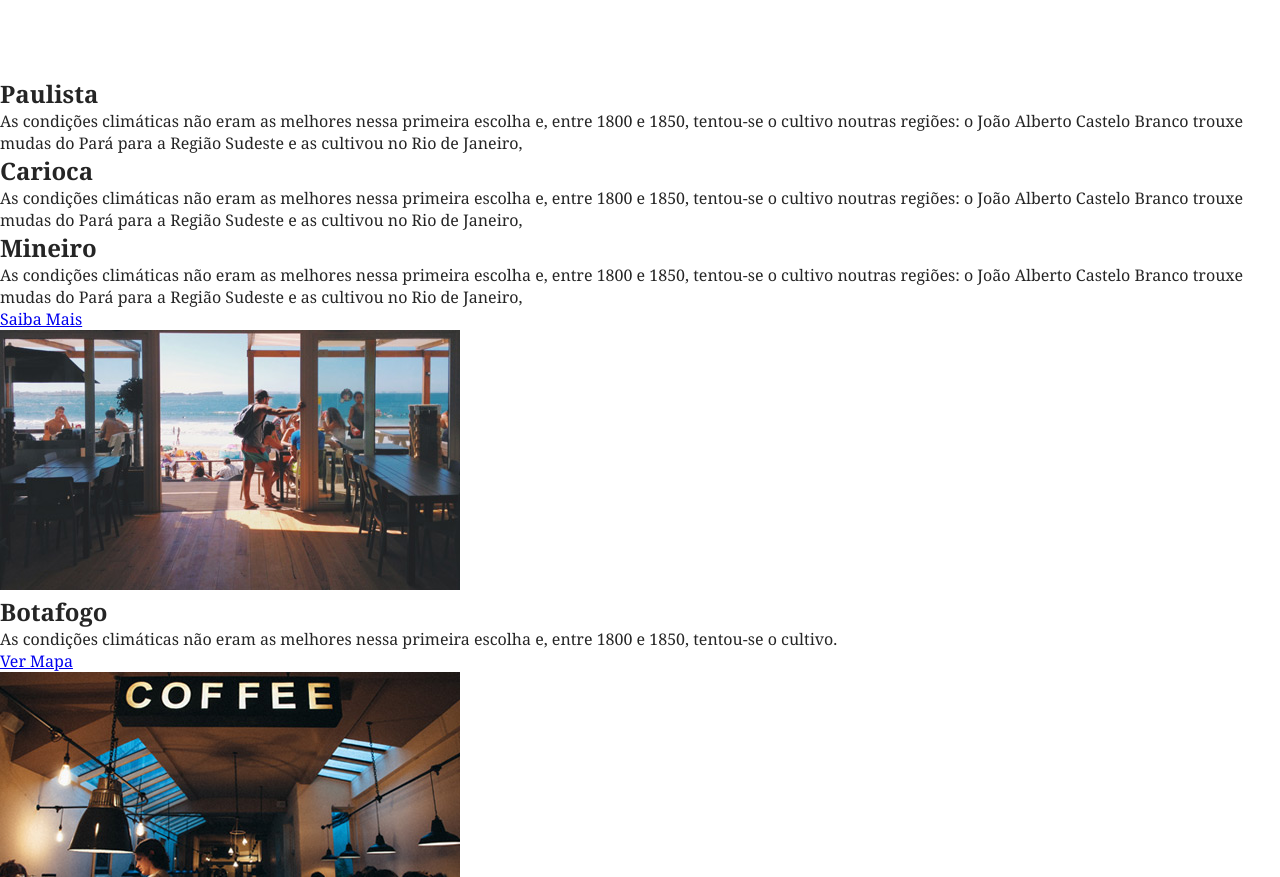
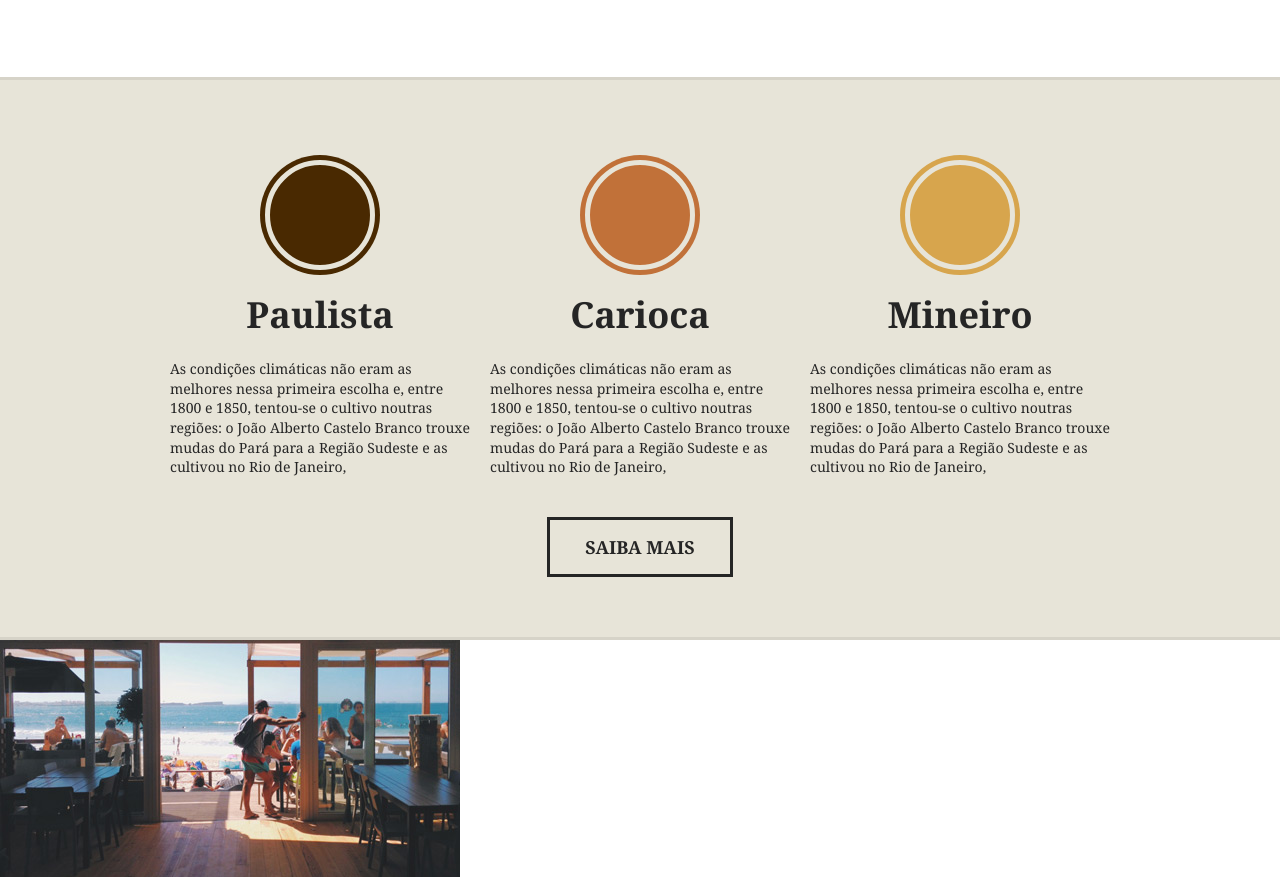
Before and after one commit to Victor800augusto/Brafe-1-puro, a plain HTML site: page index.html in a window 1280 px wide. Shown: the part 1156-2033 px from the top of the page. Drawn offline with Linux system fonts and the light colour scheme.

Commit message:
produtos

```diff
--- a/css/style.css
+++ b/css/style.css
@@ -122,3 +122,68 @@ a.menu-logo {
     margin: 20px auto;
     max-width: 460px;
 }
+
+/* Produtos */
+
+.produtos {
+    background: #e7e4d8;
+    padding: 60px 0;
+    border-top: 3px solid #d6d3c8;
+    border-bottom: 3px solid #d6d3c8;
+}
+
+.produtos-item {
+    width: 300px;
+    float: left;
+    margin: 0 10px 20px 10px;
+}
+
+.produtos-item h2 {
+    text-align: center;
+    font-size: 2.25em;
+    margin-bottom: 20px;
+}
+
+/* circulos feitos em css */
+.produtos-item h2::before {
+    content: '';
+    display: block;
+    width: 100px;
+    height: 100px;
+    background: currentColor;
+    border-radius: 50%;
+    margin: 20px auto;
+    border: 5px solid #e7e4d8;
+    box-shadow: 0 0 0 5px currentColor;
+}
+
+h2.produtos-paulista::before {
+    color: #492901;
+}
+
+h2.produtos-carioca::before {
+    color: #c17139;
+}
+
+h2.produtos-mineiro::before {
+    color: #d7a54d;
+}
+
+.produtos-item p {
+    font-size: 0.875em;
+    line-height: 1.4em;
+}
+
+.produtos-btn {
+    width: 180px;
+    border: 3px solid;
+    color: #252525;
+    text-decoration: none;
+    display: block;
+    font-size: 1.125em;
+    font-weight: bold;
+    text-transform: uppercase;
+    text-align: center;
+    padding: 15px 0;
+    margin: 20px auto 0 auto;
+}
--- a/index.html
+++ b/index.html
@@ -42,26 +42,26 @@
             um estimulante, por possuir cafeína - geralmente 80 a 140
             mg para cada 207 ml dependendo do método de preparação</p>
     </section>
-    <section>
-        <div>
-            <div>
-                <h2>Paulista</h2>
+    <section class="produtos">
+        <div class="container">
+            <div class="produtos-item">
+                <h2 class="produtos-paulista">Paulista</h2>
                 <p>As condições climáticas não eram as melhores nessa
                     primeira escolha e, entre 1800 e 1850, tentou-se o
                     cultivo noutras regiões: o João Alberto Castelo Branco
                     trouxe mudas do Pará para a Região Sudeste e as cultivou
                     no Rio de Janeiro,</p>
             </div>
-            <div>
-                <h2>Carioca</h2>
+            <div class="produtos-item">
+                <h2 class="produtos-carioca">Carioca</h2>
                 <p>As condições climáticas não eram as melhores nessa
                     primeira escolha e, entre 1800 e 1850, tentou-se o
                     cultivo noutras regiões: o João Alberto Castelo Branco
                     trouxe mudas do Pará para a Região Sudeste e as cultivou
                     no Rio de Janeiro,</p>
             </div>
-            <div>
-                <h2>Mineiro</h2>
+            <div class="produtos-item">
+                <h2 class="produtos-mineiro">Mineiro</h2>
                 <p>As condições climáticas não eram as melhores nessa
                     primeira escolha e, entre 1800 e 1850, tentou-se o
                     cultivo noutras regiões: o João Alberto Castelo Branco
@@ -69,7 +69,7 @@
                     no Rio de Janeiro,</p>
             </div>
         </div>
-        <a href="#">Saiba Mais</a>
+        <a class="produtos-btn" href="#">Saiba Mais</a>
     </section>
     <section>
         <div>
```
